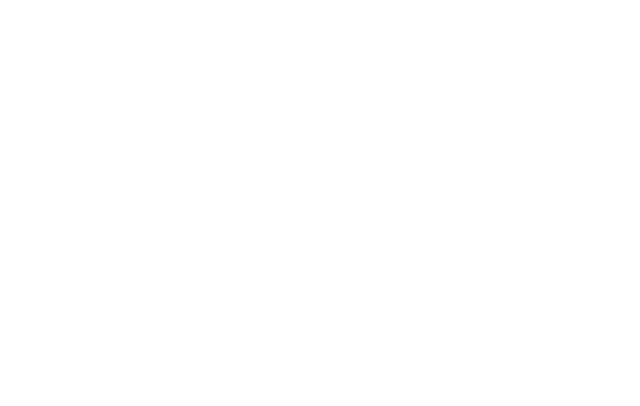
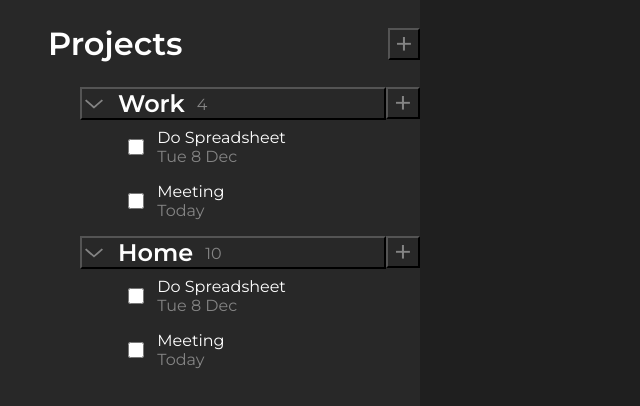
Before and after one commit to kapaha/todo-list, a plain HTML site: page index.html in a window 1280 px wide. Shown: the whole page, without its empty margins (0-640 px from the left). Drawn offline with Linux system fonts and the light colour scheme.

Commit message:
feat: Add side menu

```diff
--- a/index.html
+++ b/index.html
@@ -10,7 +10,82 @@
 </head>
 
 <body>
-
+    <aside class="side-menu">
+        <section>
+            <header class="section-header">
+                <h1 class="section-title">Projects</h1>
+                <button class="add-btn add-project-btn">+</button>
+            </header>
+            <div class="projects-container">
+                <div class="project">
+                    <div class="project-expand-row">
+                        <button class="project-expand">
+                            <svg width="1em" height="1em" viewBox="0 0 16 16">
+                                <g transform="translate(-266, -17)" fill="var(--secondary-font-color)">
+                                    <path
+                                        d="M280,22.7581818 L279.1564,22 L273.9922,26.506 L273.4414,26.0254545 L273.4444,26.0281818 L268.8562,22.0245455 L268,22.7712727 C269.2678,23.878 272.8084,26.9674545 273.9922,28 C274.8718,27.2330909 274.0144,27.9809091 280,22.7581818">
+                                    </path>
+                                </g>
+                            </svg>
+                            <span class="project-btn-title">Work</span>
+                            <span class="todo-count">4</span>
+                        </button>
+                        <button class="add-btn add-todo-btn">+</button>
+                    </div>
+                    <div class="todo-container">
+                        <div class="todo">
+                            <input type="checkbox" id="checkbox" />
+                            <div class="todo-info">
+                                <h3 class="todo-title">Do Spreadsheet</h3>
+                                <p class="todo-due-date">Tue 8 Dec</p>
+                            </div>
+                        </div>
+                        <div class="todo">
+                            <input type="checkbox" id="checkbox" />
+                            <div class="todo-info">
+                                <h3 class="todo-title">Meeting</h3>
+                                <p class="todo-due-date">Today</p>
+                            </div>
+                        </div>
+                    </div>
+                </div>
+                <div class="project">
+                    <div class="project-expand-row">
+                        <button class="project-expand">
+                            <svg width="1em" height="1em" viewBox="0 0 16 16">
+                                <g transform="translate(-266, -17)" fill="var(--secondary-font-color)">
+                                    <path
+                                        d="M280,22.7581818 L279.1564,22 L273.9922,26.506 L273.4414,26.0254545 L273.4444,26.0281818 L268.8562,22.0245455 L268,22.7712727 C269.2678,23.878 272.8084,26.9674545 273.9922,28 C274.8718,27.2330909 274.0144,27.9809091 280,22.7581818">
+                                    </path>
+                                </g>
+                            </svg>
+                            <span class="project-btn-title">Home</span>
+                            <span class="todo-count">10</span>
+                        </button>
+                        <button class="add-btn add-todo-btn">+</button>
+                    </div>
+                    <div class="todo-container">
+                        <div class="todo">
+                            <input type="checkbox" id="checkbox" />
+                            <div class="todo-info">
+                                <h3 class="todo-title">Do Spreadsheet</h3>
+                                <p class="todo-due-date">Tue 8 Dec</p>
+                            </div>
+                        </div>
+                        <div class="todo">
+                            <input type="checkbox" id="checkbox" />
+                            <div class="todo-info">
+                                <h3 class="todo-title">Meeting</h3>
+                                <p class="todo-due-date">Today</p>
+                            </div>
+                        </div>
+                    </div>
+                </div>
+            </div>
+        </section>
+    </aside>
+    <main class="content">
+    </main>
 </body>
 
 </html>
--- a/styles.css
+++ b/styles.css
@@ -1,4 +1,10 @@
-@import url('https://fonts.googleapis.com/css2?family=Montserrat:wght@400;700&display=swap');
+@import url('https://fonts.googleapis.com/css2?family=Montserrat:wght@400;600;700&display=swap');
+
+:root {
+    --main-bg-color: #1F1F1F;
+    --main-font-color: #fff;
+    --secondary-font-color: #848484;
+}
 
 *,
 *::before,
@@ -10,8 +16,109 @@
 
 body {
     font-family: 'Montserrat', sans-serif;
+    background-color: var(--main-bg-color);
 }
 
 img {
     width: 100%;
 }
+
+button {
+    padding: 0;
+    /* border: none; */
+    color: inherit;
+    background-color: transparent;
+    font-family: inherit;
+}
+
+button:focus {
+    outline: none;
+}
+
+.add-btn {
+    height: 1em;
+    width: 1em;
+    font-size: 2rem;
+    line-height: 0;
+    color: var(--secondary-font-color);
+    font-weight: 100;
+}
+
+.side-menu {
+    background-color: #282828;
+    color: var(--main-font-color);
+    width: 420px;
+    height: 100vh;
+    padding: 1.5rem 0 1.5rem 3rem
+}
+
+.side-menu .section-header {
+    display: flex;
+    justify-content: space-between;
+    align-items: center;
+    margin-bottom: 1.5em;
+}
+
+.side-menu .section-title {
+    font-size: 2rem;
+    font-weight: 600;
+}
+
+.side-menu .projects-container {
+    margin-left: 2em;
+    display: grid;
+    grid-gap: 1rem;
+}
+
+.side-menu .project-expand-row {
+    display: flex;
+    width: 100%;
+    margin-bottom: 0.5em;
+}
+
+.side-menu .project-expand {
+    font-size: 1.5rem;
+    font-weight: 600;
+    width: 90%;
+    display: flex;
+    align-items: center;
+    gap: 0.5em;
+}
+
+.side-menu .todo-count {
+    margin-top: 0.1em;
+    font-size: 1rem;
+    font-weight: 400;
+    color: var(--secondary-font-color);
+}
+
+.side-menu .add-todo-btn {
+    background-color: transparent;
+    width: 10%;
+}
+
+.side-menu .todo-container {
+    margin-left: 3em;
+    display: grid;
+    grid-gap: 1rem;
+}
+
+.side-menu .todo-title {
+    font-weight: 400;
+    font-size: 1rem;
+}
+
+.side-menu  .todo-due-date {
+    color: var(--secondary-font-color);
+}
+
+.side-menu .todo {
+    display: flex;
+    align-items: center;
+}
+
+.side-menu .todo input {
+    width: 16px;
+    height: 16px;
+    margin-right: 1em;
+}
```
